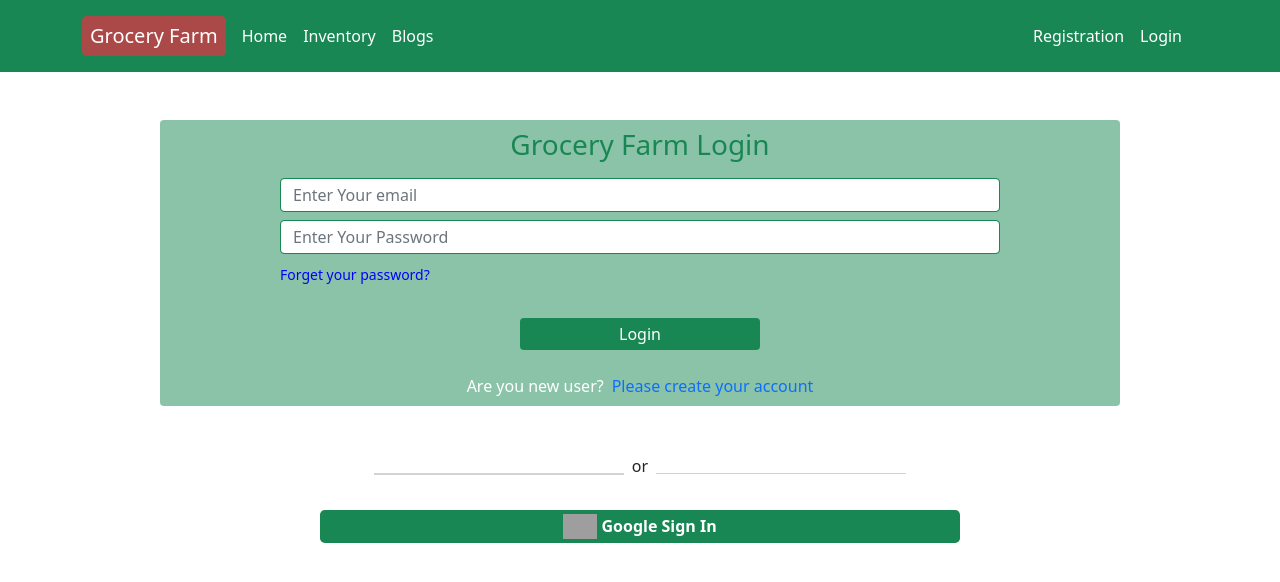
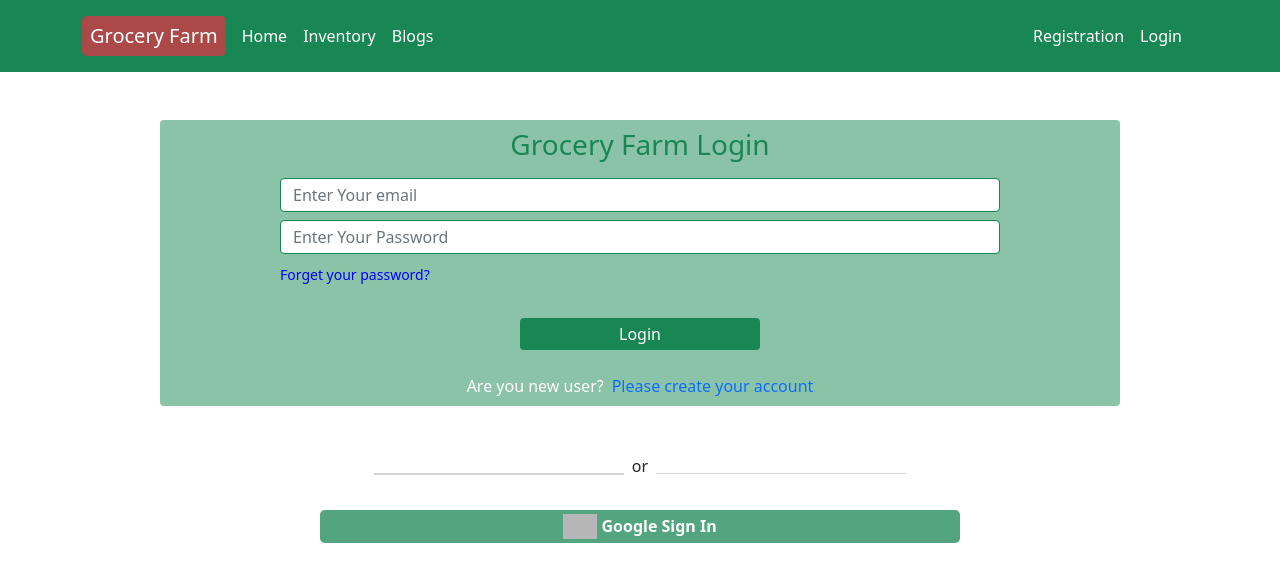
Before and after one commit to AkasHZamaN/grocery-faram-client-side, a React (Create React App) app: page /login in a window 1280 px wide. Shown: the top 582 px of the page. Built offline with nearby package versions, Linux system fonts and the light colour scheme; no server answers; grey boxes are pictures that could not be loaded.

Commit message:
auto redirect clear

```diff
--- a/src/Pages/Registration/Registration.js
+++ b/src/Pages/Registration/Registration.js
@@ -3,7 +3,7 @@ import {
   useCreateUserWithEmailAndPassword,
   useUpdateProfile,
 } from "react-firebase-hooks/auth";
-import { Link, useNavigate } from "react-router-dom";
+import { Link, useNavigate, useLocation } from "react-router-dom";
 import auth from "../../firebase.init";
 import Loading from "../Loading/Loading";
 import SocialLogin from "../SocialLogin/SocialLogin";
@@ -12,7 +12,9 @@ const Registration = () => {
   const [errorText, setErrorText] = useState("");
   const navigate = useNavigate();
   const [updateProfile] = useUpdateProfile(auth);
+  const location = useLocation();
 
+  let from = location.state?.from?.pathname || '/';
 
   const [createUserWithEmailAndPassword, user, loading] =
     useCreateUserWithEmailAndPassword(auth, { sendEmailVerification: true });
@@ -35,7 +37,7 @@ const Registration = () => {
 
   if (user) {
     console.log("user", user);
-    navigate("/");
+    navigate(from, { replace: true });
   }
 
   if (loading) {
--- a/src/Pages/SocialLogin/SocialLogin.js
+++ b/src/Pages/SocialLogin/SocialLogin.js
@@ -4,17 +4,16 @@ import { useSignInWithGoogle } from "react-firebase-hooks/auth";
 import { Link, useLocation, useNavigate } from "react-router-dom";
 import auth from "../../firebase.init";
 import Loading from "../Loading/Loading";
-import {useAuthState} from 'react-firebase-hooks/auth';
+
 
 const SocialLogin = () => {
-  const [user] = useAuthState(auth);
   const navigate = useNavigate();
   const [errorText, setErrorText] = useState('');
   const location = useLocation();
 
+  const [signInWithGoogle, user, loading, error] = useSignInWithGoogle(auth);
+
   let from = location?.state?.from?.pathname || '/';
-
-  const [signInWithGoogle, loading, error] = useSignInWithGoogle(auth);
 
 
   if(user){
@@ -53,10 +52,10 @@ const SocialLogin = () => {
             {errorText}
         </p>
         <div className="w-50 mx-auto">
-            <Link to={"/"}>
                 <Button
+
                     onClick={() => signInWithGoogle()}
-                    className="bg-success border-0 text-white py-1 fw-bold rounded-3    w-100 mx-auto my-3 d-flex justify-content-center align-items-center"
+                    className="bg-success opacity-75 border-0 text-white py-1 fw-bold rounded-3 w-100 mx-auto my-3 d-flex justify-content-center align-items-center"
                     variant="outline-success"
                     >
                     <img
@@ -66,7 +65,7 @@ const SocialLogin = () => {
                     />
                     Google Sign In
                 </Button>
-            </Link>
+
         </div>
     </div>
   );
```
